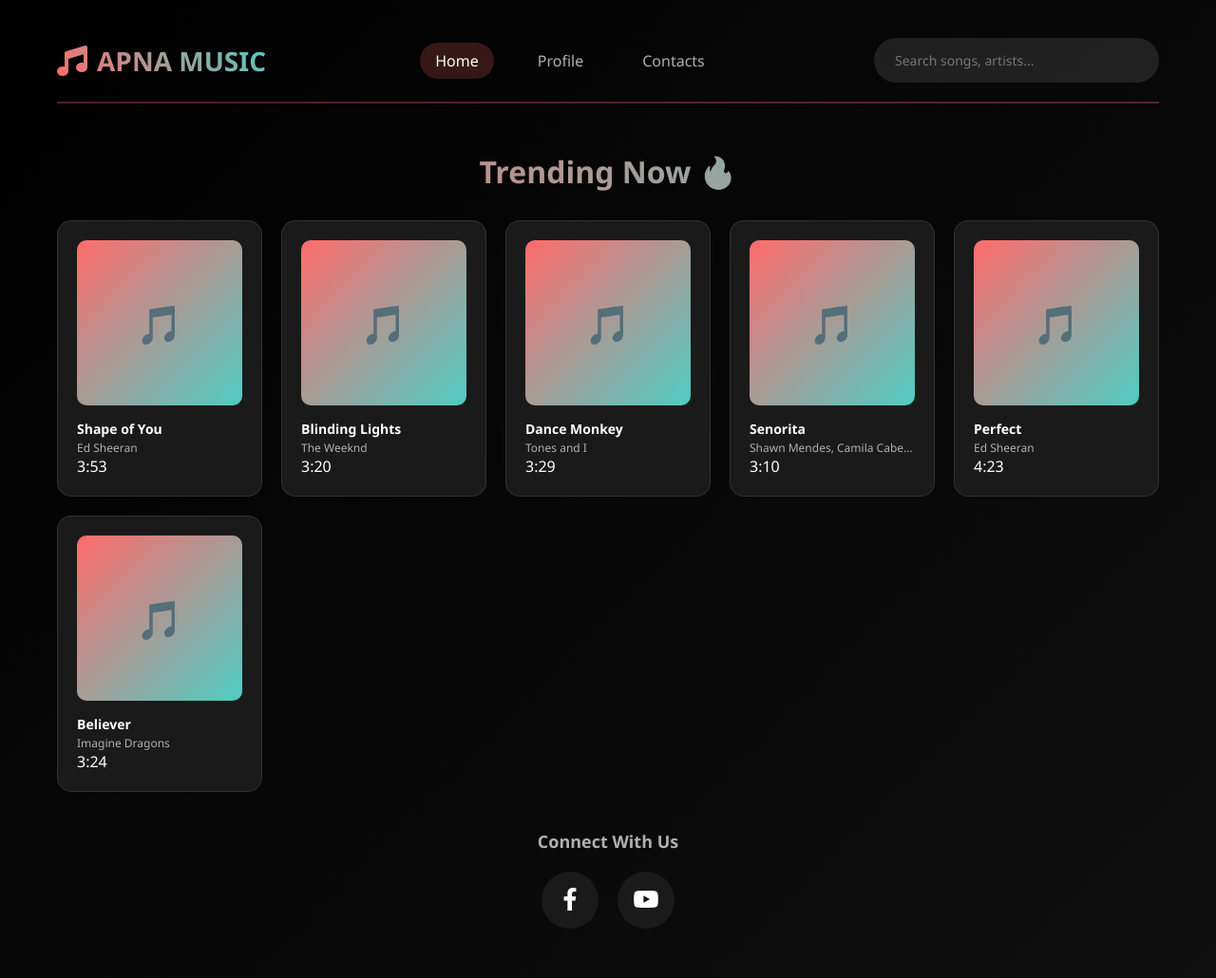
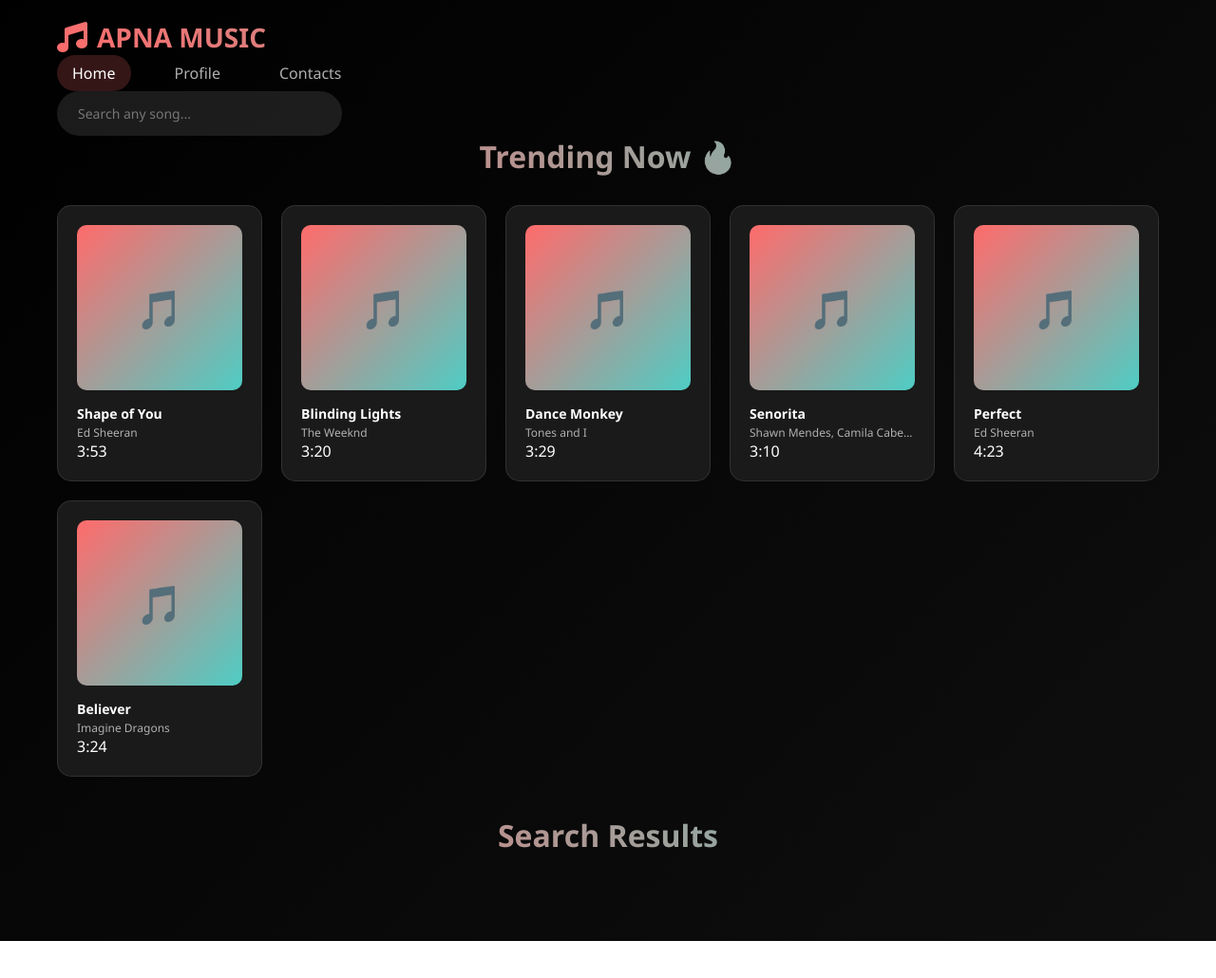
Before and after one commit to TheDevilAdi/aditya-don-website, a plain HTML site: page index.html in a window 1280 px wide. Shown: the whole page at 95% size. After the commit the page ends 991 px from the top, so only its background shows below. Drawn offline with Linux system fonts and the light colour scheme.

Commit message:
Update index.html

```diff
--- a/index.html
+++ b/index.html
@@ -9,65 +9,46 @@
 </head>
 <body>
     <div class="container">
-        <!-- Header -->
-        <header class="header">
+        <header>
             <div class="logo">
                 <i class="fas fa-music"></i>
-                <span>APNA MUSIC</span>
+                APNA MUSIC
             </div>
 
-            <!-- Navigation Menu -->
             <nav class="nav-menu">
                 <a href="#" class="nav-link active">Home</a>
                 <a href="#" class="nav-link">Profile</a>
                 <a href="#" class="nav-link">Contacts</a>
             </nav>
 
-            <!-- Search Bar -->
             <div class="search-container">
                 <div class="glowing-input">
-                    <input type="text" id="searchInput" placeholder="Search songs, artists...">
+                    <input type="text" id="searchInput" placeholder="Search any song...">
                     <span class="focus-border"></span>
                 </div>
             </div>
         </header>
 
-        <!-- Main Content -->
-        <main class="main-content">
-            <h1 class="section-title">Trending Now 🔥</h1>
+        <main>
+            <section class="trending-section" id="trendingSection">
+                <h2 class="section-title">Trending Now 🔥</h2>
+                <div class="songs-grid" id="trendingSongs">
+                    <!-- Default songs yaha aayenge -->
+                </div>
+            </section>
 
-            <!-- Songs Grid -->
-            <div class="songs-grid" id="trendingSongs">
-                <!-- Songs will load here -->
-            </div>
-
-            <!-- Lyrics Section -->
-            <div class="lyrics-container" id="lyricsContainer">
-                <h3>Now Playing</h3>
-                <div id="lyricsContent"></div>
-            </div>
-
-            <!-- Social Media -->
-            <div class="social-section">
-                <h3>Connect With Us</h3>
-                <div class="social-container">
-                    <div class="icon facebook" onclick="openFacebook()">
-                        <div class="tooltip">Facebook</div>
-                        <span><i class="fab fa-facebook-f"></i></span>
-                    </div>
-                    <div class="icon youtube" onclick="openYouTube()">
-                        <div class="tooltip">YouTube</div>
-                        <span><i class="fab fa-youtube"></i></span>
-                    </div>
+            <section class="search-results" id="searchResults">
+                <h2 class="section-title">Search Results</h2>
+                <div class="songs-grid" id="searchResultsGrid">
+                    <!-- Search results yaha aayenge -->
                 </div>
-            </div>
+            </section>
         </main>
     </div>
 
     <!-- Music Player -->
     <div class="music-player" id="musicPlayer">
         <div class="player-controls">
-            <!-- Song Info -->
             <div class="song-info">
                 <div class="current-song-image">🎵</div>
                 <div class="song-details">
@@ -76,7 +57,6 @@
                 </div>
             </div>
 
-            <!-- Control Buttons -->
             <div class="control-buttons">
                 <button class="control-btn" onclick="previousSong()">
                     <i class="fas fa-step-backward"></i>
@@ -89,7 +69,6 @@
                 </button>
             </div>
 
-            <!-- Progress Bar -->
             <div class="progress-section">
                 <span class="time" id="currentTime">0:00</span>
                 <div class="progress-bar" onclick="seekSong(event)">
@@ -97,17 +76,11 @@
                 </div>
                 <span class="time" id="totalTime">0:00</span>
             </div>
-
-            <!-- Volume Control -->
-            <div class="volume-control">
-                <i class="fas fa-volume-up"></i>
-                <input type="range" id="volumeSlider" min="0" max="100" value="50" onchange="changeVolume(this.value)">
-            </div>
         </div>
     </div>
 
-    <!-- Audio Element -->
-    <audio id="audioPlayer" preload="metadata"></audio>
+    <!-- YouTube Player -->
+    <div id="youtubePlayer" style="display: none;"></div>
 
     <script src="script.js"></script>
 </body>
```
